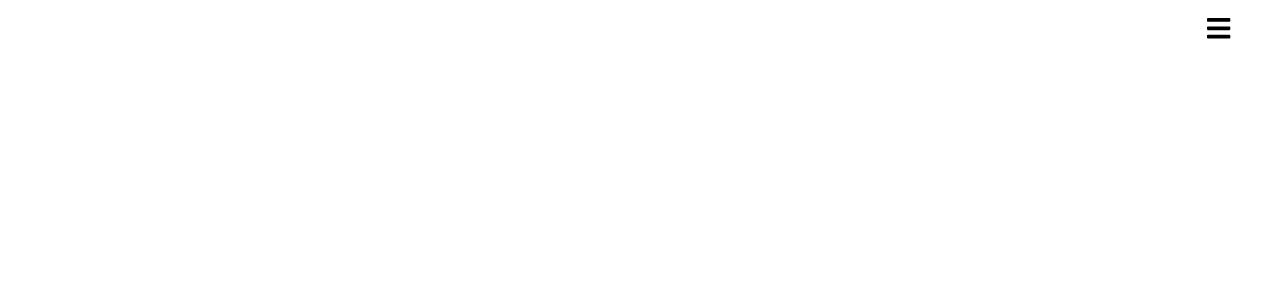
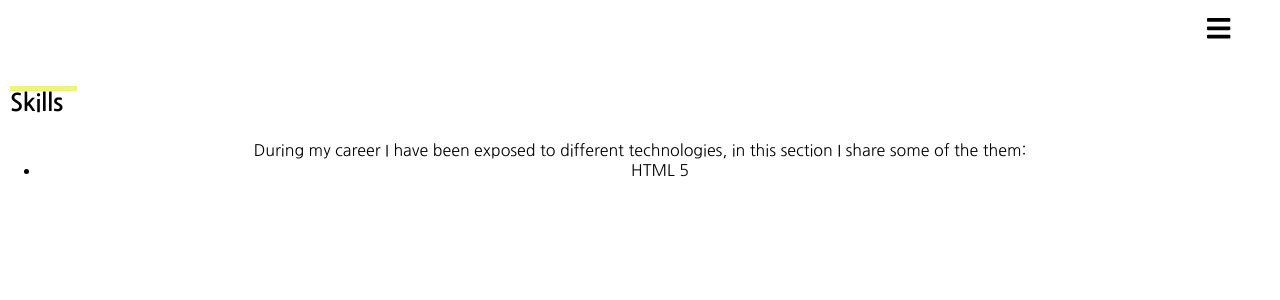
Before and after one commit to carosalazar28/Website-2021, a React (Create React App) app: page /skills in a window 1280 px wide. Shown: the top 300 px of the page. Built offline with nearby package versions, Linux system fonts and the light colour scheme.

Commit message:
add component skills

```diff
--- a/src/App.js
+++ b/src/App.js
@@ -6,6 +6,7 @@
 import Home from './pages/Home';
 import { Profile } from './pages/Profile';
 import { Projects } from './pages/Projects';
+import { Skills } from './pages/Skills';
 
 function App() {
   return (
@@ -16,6 +17,7 @@
           <Route exact path="/" component={Home} />
           <Route exact path="/profile" component={Profile} />
           <Route exact path="/projects" component={Projects} />
+          <Route exact path="/skills" component={Skills} />
         </Switch>
       </Router>
     </div>
--- a/src/assets/icon.js
+++ b/src/assets/icon.js
@@ -1,5 +1,9 @@
 import { library } from '@fortawesome/fontawesome-svg-core';
-import { faGithub, faLinkedin } from '@fortawesome/free-brands-svg-icons';
+import {
+  faGithub,
+  faLinkedin,
+  faHtml5,
+} from '@fortawesome/free-brands-svg-icons';
 import {
   faEnvelopeOpenText,
   faBars,
@@ -7,4 +11,12 @@
   faLink,
 } from '@fortawesome/free-solid-svg-icons';
 
-library.add(faGithub, faLinkedin, faEnvelopeOpenText, faBars, faTimesCircle, faLink, );
+library.add(
+  faGithub,
+  faLinkedin,
+  faEnvelopeOpenText,
+  faBars,
+  faTimesCircle,
+  faLink,
+  faHtml5,
+);
--- a/src/components/Nav.js
+++ b/src/components/Nav.js
@@ -30,6 +30,7 @@
   background-color: #ebf579;
   height: inherit;
   width: inherit;
+  z-index: 2;
 `;
 
 const ItemsList = styled.ul`
--- a/src/components/ProjectsStyled.js
+++ b/src/components/ProjectsStyled.js
@@ -1,10 +1,10 @@
 import styled from 'styled-components';
 
-export const ContainerProjects = styled.section`
+export const ContainerSection = styled.section`
   padding: 86px 0;
 
   &:before {
-    background-color: #8dcf3f;
+    background-color: #EBF579;
     height: 5px;
     position: absolute;
     width: 67px;
@@ -15,7 +15,7 @@
 
 export const SectionName = styled.h2`
   text-align: start;
-  padding: 5px 10px 10px;
+  padding: 5px 10px 25px;
 `;
 
 export const ListProjects = styled.ul`
@@ -43,6 +43,10 @@
   top: 0;
   font-size: 13px;
   color: transparent;
+  display: flex;
+  flex-direction: column;
+  align-items: center;
+  justify-content: center;
   &:hover {
     background-color: rgba(255, 255, 255, 0.69);
     color: black;
@@ -61,5 +65,5 @@
 
 export const TitleProject = styled.h3`
   font-size: 15px;
-  margin: 15px 0 0;
+  margin: 8px 0 0;
 `;
--- a/src/pages/Projects.js
+++ b/src/pages/Projects.js
@@ -4,7 +4,7 @@
   ListProjects,
   ListAnchor,
   ImageProject,
-  ContainerProjects,
+  ContainerSection,
   ProjectOverlay,
   TitleProject,
   SectionName,
@@ -12,7 +12,7 @@
 
 export function Projects() {
   return(
-    <ContainerProjects>
+    <ContainerSection>
       <SectionName>Projects</SectionName>
       <ListProjects>
         <li>
@@ -21,7 +21,7 @@
             <ProjectOverlay>
               <span>
                 <TitleProject>#Alamesa</TitleProject>
-                <p>Build a JavaScript web application for decreased by 10x the time costumer spwnd on make the reservation and sanitary register in pandemic.</p>
+                <p>Build a JavaScript web application for decreased by 10x the time costumer spend on make the reservation and sanitary register in pandemic.</p>
               </span>
               <span>
                 <h5>Responsabilities:</h5>
@@ -29,7 +29,7 @@
               </span>
               <span>
                 <h5>Tech stack:</h5>
-                <p>JavaScript, React Js, MongoDB, Styled-Components, Express Js, </p>
+                <p>JavaScript, React Js, MongoDB, Styled-Components, Node Js, Express Js, </p>
               </span>
               <span>
                 <FontAwesomeIcon icon={'link'} size="1x" />
@@ -38,12 +38,14 @@
           </ListAnchor>
         </li>
         <li>
-          <ListAnchor href="https://www.alamesaweb.com/" target="blank">
-            <ImageProject src="https://res.cloudinary.com/dkcbxnhg0/image/upload/v1614025710/portfolio/alamesa_hiiu4b.gif" alt="alamesa page" />
+          <ListAnchor
+            href="https://www.notion.so/Sprinter-b94053fcec734e1da09d7c3d52a2a490" target="blank"
+          >
+            <ImageProject src="https://res.cloudinary.com/dkcbxnhg0/image/upload/v1614031966/portfolio/sprinter_enadck.jpg" alt="sprinter mobile" />
             <ProjectOverlay>
               <span>
-                <TitleProject>#Alamesa</TitleProject>
-                <p>Build a JavaScript web application for decreased by 10x the time costumer spwnd on make the reservation and sanitary register in pandemic.</p>
+                <TitleProject>Sprinter</TitleProject>
+                <p>Build a JavaScript mobile application for improving the flow for implement the SCRUM methodology in little projects and teams.</p>
               </span>
               <span>
                 <h5>Responsabilities:</h5>
@@ -51,7 +53,31 @@
               </span>
               <span>
                 <h5>Tech stack:</h5>
-                <p>JavaScript, React Js, MongoDB, Styled-Components, Express Js, </p>
+                <p>JavaScript, React Native, MongoDB, Styled-Components, Node Js, Express Js, </p>
+              </span>
+              <span>
+                <FontAwesomeIcon icon={'link'} size="1x" />
+              </span>
+            </ProjectOverlay>
+          </ListAnchor>
+        </li>
+        <li>
+          <ListAnchor
+            href="https://www.notion.so/Sprinter-b94053fcec734e1da09d7c3d52a2a490" target="blank"
+          >
+            <ImageProject src="https://res.cloudinary.com/dkcbxnhg0/image/upload/v1614033431/portfolio/documentation_rxchxj.png" alt="documentation alamesa" />
+            <ProjectOverlay>
+              <span>
+                <TitleProject>Alamesa documentation</TitleProject>
+                <p>Documentation for the project #Alamesa</p>
+              </span>
+              <span>
+                <h5>Responsabilities:</h5>
+                <p>Project Manager and Development FrontEnd and BackEnd</p>
+              </span>
+              <span>
+                <h5>Tech stack:</h5>
+                <p>Notion, Trello</p>
               </span>
               <span>
                 <FontAwesomeIcon icon={'link'} size="1x" />
@@ -60,6 +86,6 @@
           </ListAnchor>
         </li>
       </ListProjects>
-    </ContainerProjects>
+    </ContainerSection>
   );
 }
--- /dev/null
+++ b/src/pages/Skills.js
@@ -0,0 +1,26 @@
+import React from 'react';
+import { FontAwesomeIcon } from '@fortawesome/react-fontawesome';
+import { ContainerSection, SectionName, } from '../components/ProjectsStyled';
+
+export function Skills() {
+  return(
+    <ContainerSection>
+      <div>
+        <SectionName>
+          Skills
+        </SectionName>
+        <p>
+          During my career I have been exposed to different technologies, in this section I share some of the them:
+        </p>
+      </div>
+      <div>
+        <ul>
+          <li>
+            <FontAwesomeIcon icon={'html5'} size="2x" />
+            <span>HTML 5</span>
+          </li>
+        </ul>
+      </div>
+    </ContainerSection>
+  );
+}
```
